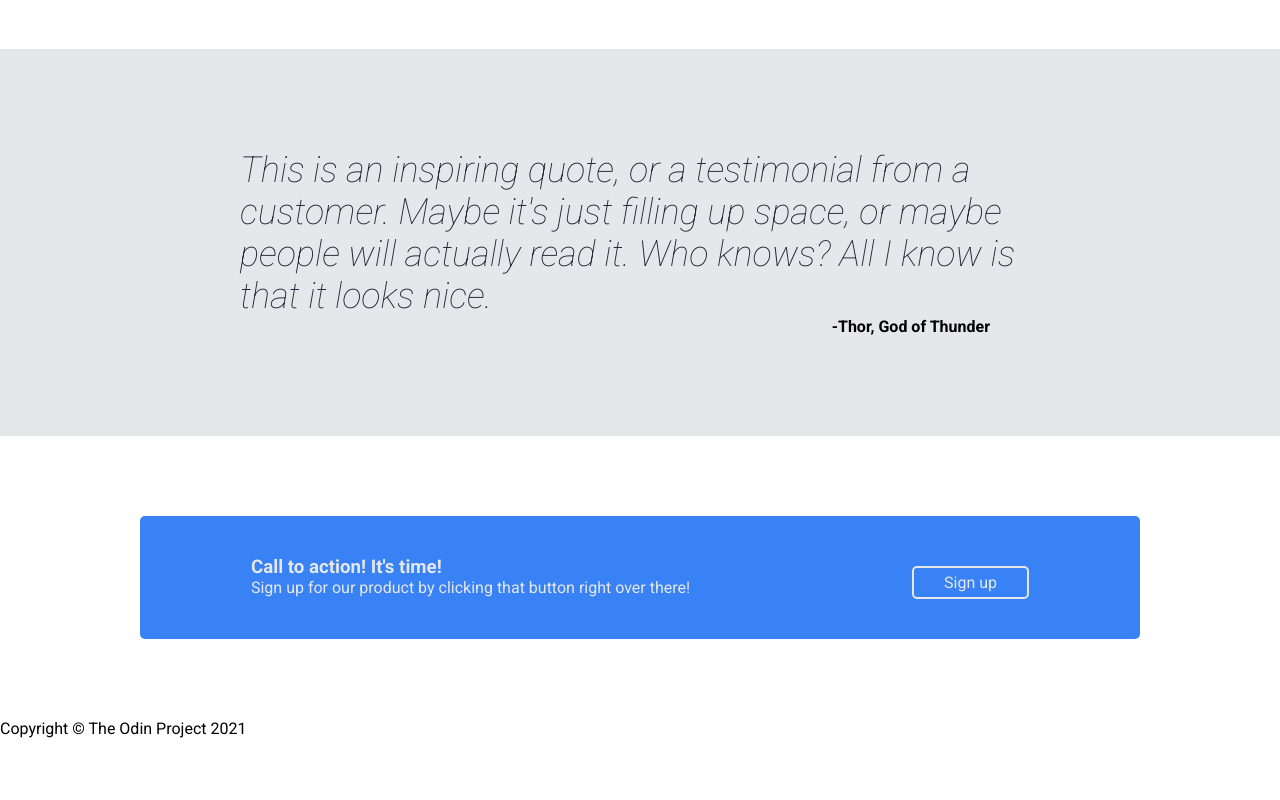
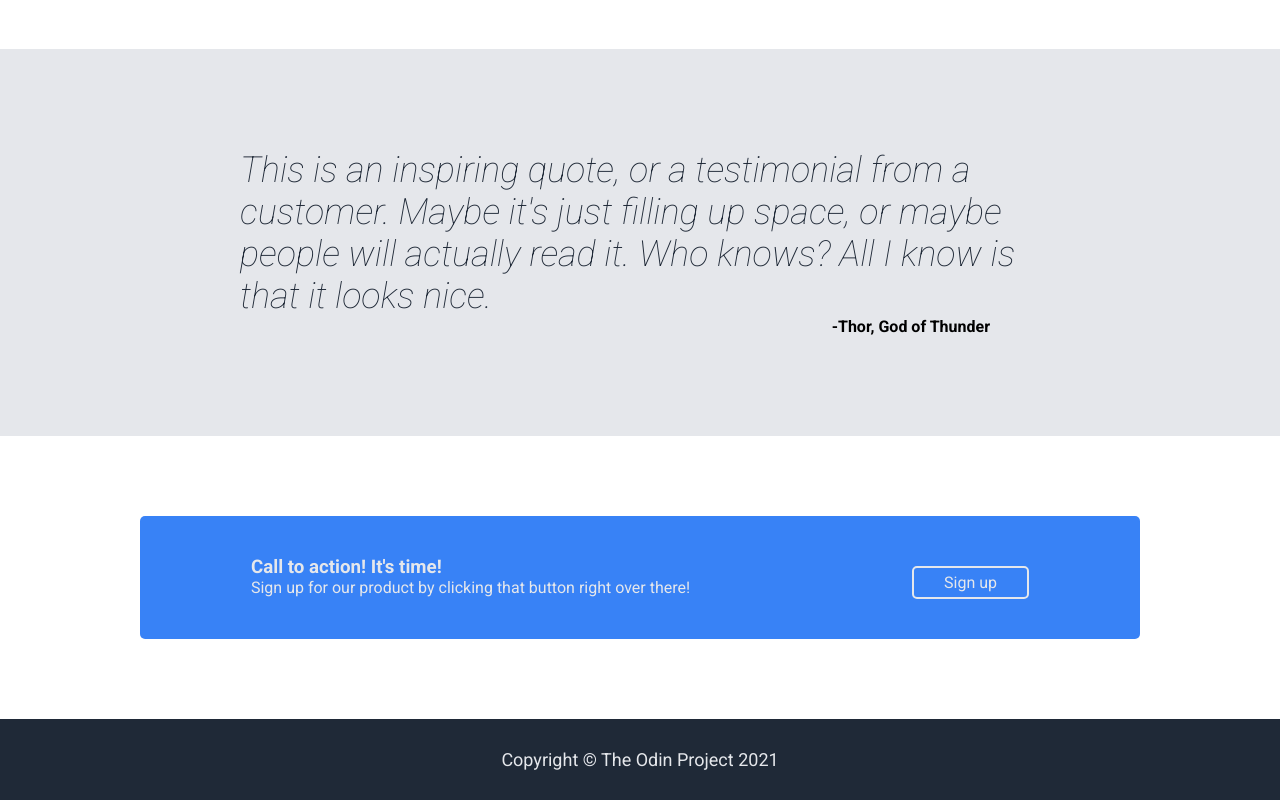
Before and after one commit to Gab-off/Project-Landing-page, a plain HTML site: page index.html in a window 1280 px wide. Shown: the part 861-1661 px from the top of the page. Before the commit the page ends 1599 px from the top, so only its background shows below. Drawn offline with Linux system fonts and the light colour scheme.

Commit message:
Landing page for odin project completed

```diff
--- a/styles/styles.css
+++ b/styles/styles.css
@@ -172,3 +172,12 @@ body {
 .blue-card-text {
     color: #E5E7EB;
 }
+
+
+footer {
+    background-color: #1f2937;
+    text-align: center;
+    color: #E5E7EB;
+    padding: 30px 0;
+    font-size: 18px;
+}
```
